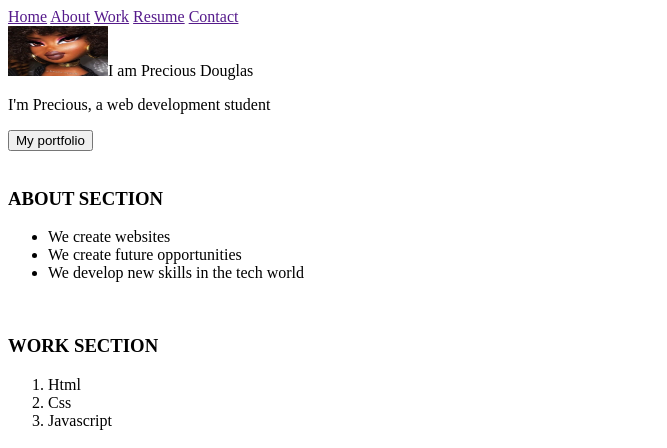
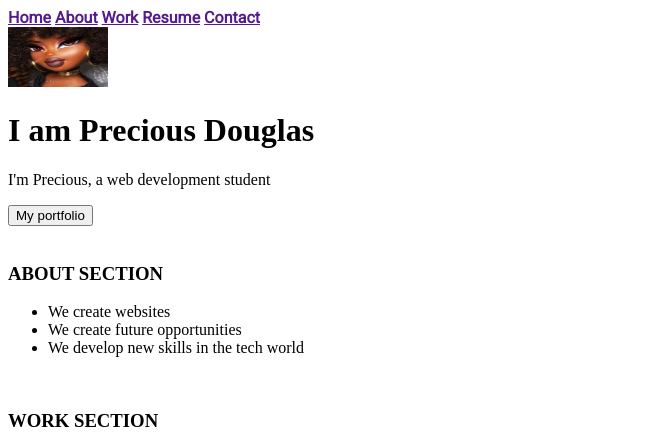
Before and after one commit to preciousnd/git-portfolio, a plain HTML site: page index.html in a window 1280 px wide. Shown: the top 448 px of the page, without its empty margins (0-667 px from the left). Drawn offline with Linux system fonts and the light colour scheme.

Commit message:
checkpointstyle

```diff
--- a/index.html
+++ b/index.html
@@ -3,6 +3,7 @@
 <head>
     <meta charset="UTF-8">
     <meta name="viewport" content="width=device-width, initial-scale=1.0">
+    <link rel="stylesheet" type="text/css" href="style.css" />
     <title>HTML Project</title>
 </head>
 <body>
@@ -18,7 +19,7 @@
 
 
 <div>
-    <img src="desktop-wallpaper-yare-de-los-rios-quintanilla-on-bratz-black-bratz-doll-black-girl-magic-art-doll-aesthetic.jpg" alt="" width="100px" height="50px"
+    <img src="desktop-wallpaper-yare-de-los-rios-quintanilla-on-bratz-black-bratz-doll-black-girl-magic-art-doll-aesthetic.jpg" alt="" width="100px" height="60px">
 <h1>I am Precious Douglas</h1>
 <p>I'm Precious, a web development student</p>
 <button>My portfolio</button>
@@ -78,6 +79,9 @@
     <input type="radio">girl
     <input type="radio">boy
 
+    <br>
+    <input type="submit" value="Submit">
+
 
 </div>
 
--- /dev/null
+++ b/style.css
@@ -0,0 +1,7 @@
+@import url("https://fonts.googleapis.com/css2?family=Roboto:wght@300;400&display=swap");
+
+nav {
+  display: inline;
+  font-family: "Roboto", sans-serif;
+  font-weight: 700;
+}
```
